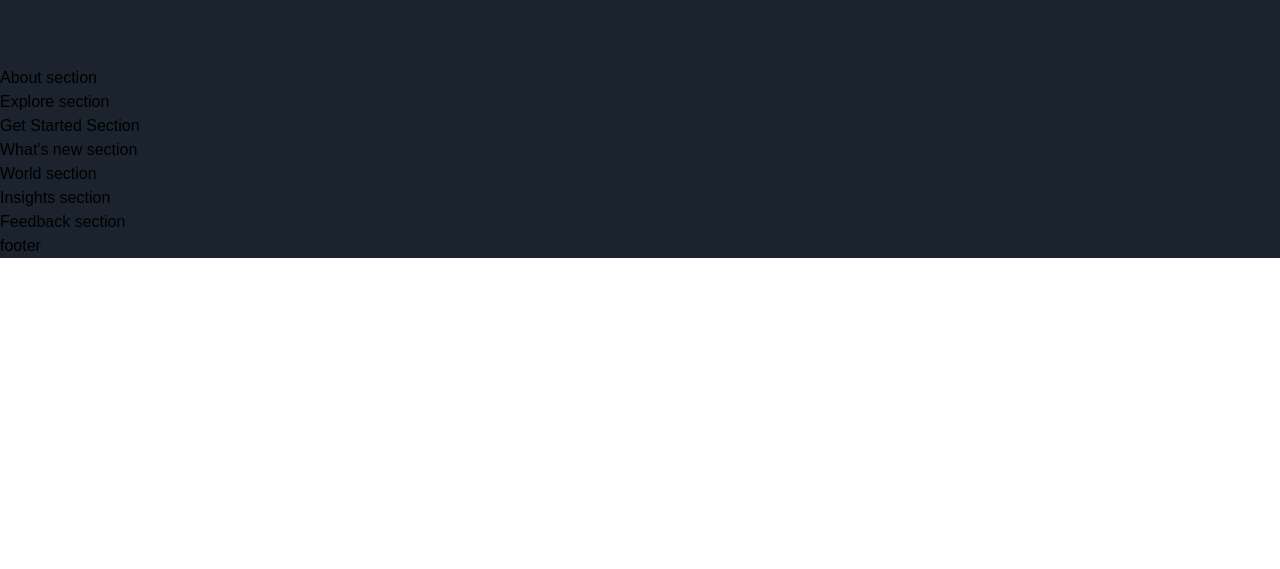
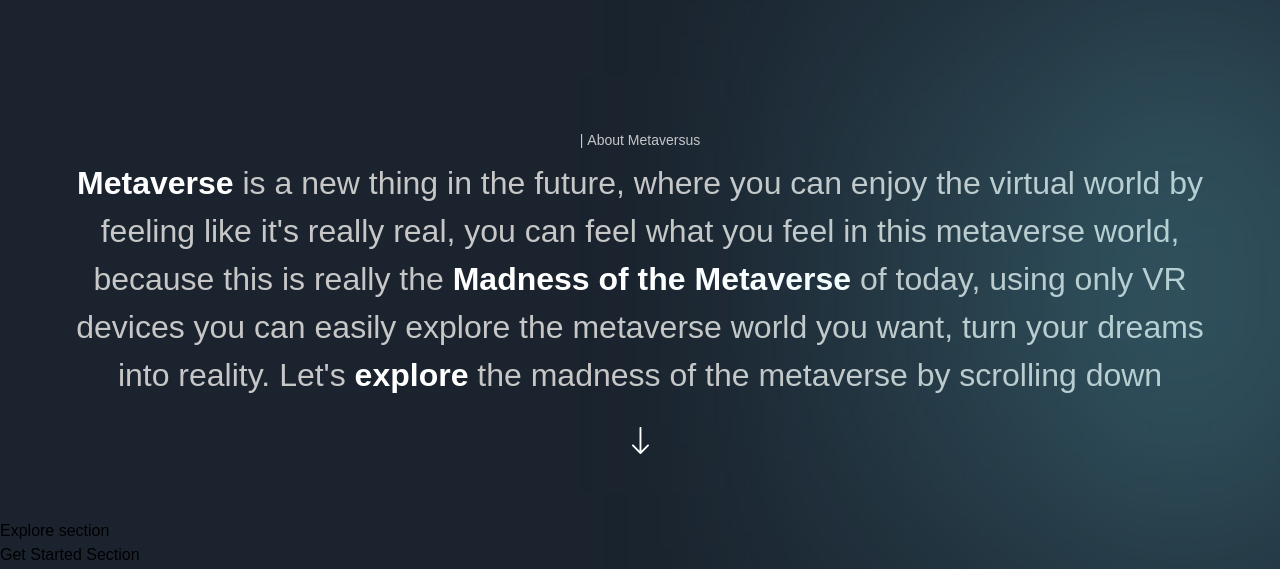
Before and after one commit to apurvgupta-ops/Metaverse, a Next.js app: page / in a window 1280 px wide. Shown: the part 1038-1607 px from the top of the page. Before the commit the page ends 1296 px from the top, so only its background shows below. Built offline with nearby package versions, Linux system fonts and the light colour scheme; a web font is replaced by a local one.

Commit message:
About section

```diff
--- a/components/CustomTexts.jsx
+++ b/components/CustomTexts.jsx
@@ -1,9 +1,18 @@
-'use client';
-
-export const TypingText = () => (
-  <p>Typing Text</p>
+"use client";
+import { textContainer, fadeIn, textVariant2 } from "../utils/motion";
+import styles from "../styles";
+import { motion } from "framer-motion";
+export const TypingText = ({ title, textStyles }) => (
+  <motion.p
+    variants={textContainer}
+    className={`font-normal text-[14px] text-secondary-white ${textStyles}`}
+  >
+    {Array.from(title).map((letter, index) => (
+      <motion.span variants={textVariant2} key={index}>
+        {letter === " " ? "\u00A0" : letter}
+      </motion.span>
+    ))}
+  </motion.p>
 );
 
-export const TitleText = () => (
-  <h2>Title Text</h2>
-);
+export const TitleText = ({ title, textStyles }) => <h2>Title Text</h2>;
--- a/sections/About.jsx
+++ b/sections/About.jsx
@@ -1,8 +1,42 @@
-'use client';
-
+"use client";
+import { staggerContainer, fadeIn } from "../utils/motion";
+import styles from "../styles";
+import { motion } from "framer-motion";
+import { TypingText } from "../components";
 const About = () => (
-  <section>
-    About section
+  <section className={`${styles.paddings} relative z-10`}>
+    <div className="gradient-02 z-0" />
+    <motion.div
+      variants={staggerContainer}
+      initial="hidden"
+      whileInView="show"
+      viewport={{ once: false, amount: 0.25 }}
+      className={`${styles.innerWidth} mx-auto ${styles.flexCenter} flex-col`}
+    >
+      <TypingText title="| About Metaversus" textStyles="text-center" />
+      <motion.p
+        variants={fadeIn("up", "tween", 0.2, 1)}
+        className="mt-[8px] font-normal sm:text-[32px] text-[20px] text-center text-secondary-white"
+      >
+        <span className="font-extrabold text-white">Metaverse</span> is a new
+        thing in the future, where you can enjoy the virtual world by feeling
+        like it's really real, you can feel what you feel in this metaverse
+        world, because this is really the{" "}
+        <span className="font-extrabold text-white">
+          Madness of the Metaverse
+        </span>{" "}
+        of today, using only VR devices you can easily explore the metaverse
+        world you want, turn your dreams into reality. Let's{" "}
+        <span className="font-extrabold text-white">explore</span> the madness
+        of the metaverse by scrolling down
+      </motion.p>
+      <motion.img
+        variants={fadeIn("up", "tween", 0.3, 1)}
+        src="/arrow-down.svg"
+        alt="arrow down"
+        className="w-[18px] h-[28px] object-contain mt-[28px]"
+      />
+    </motion.div>
   </section>
 );
 
```
